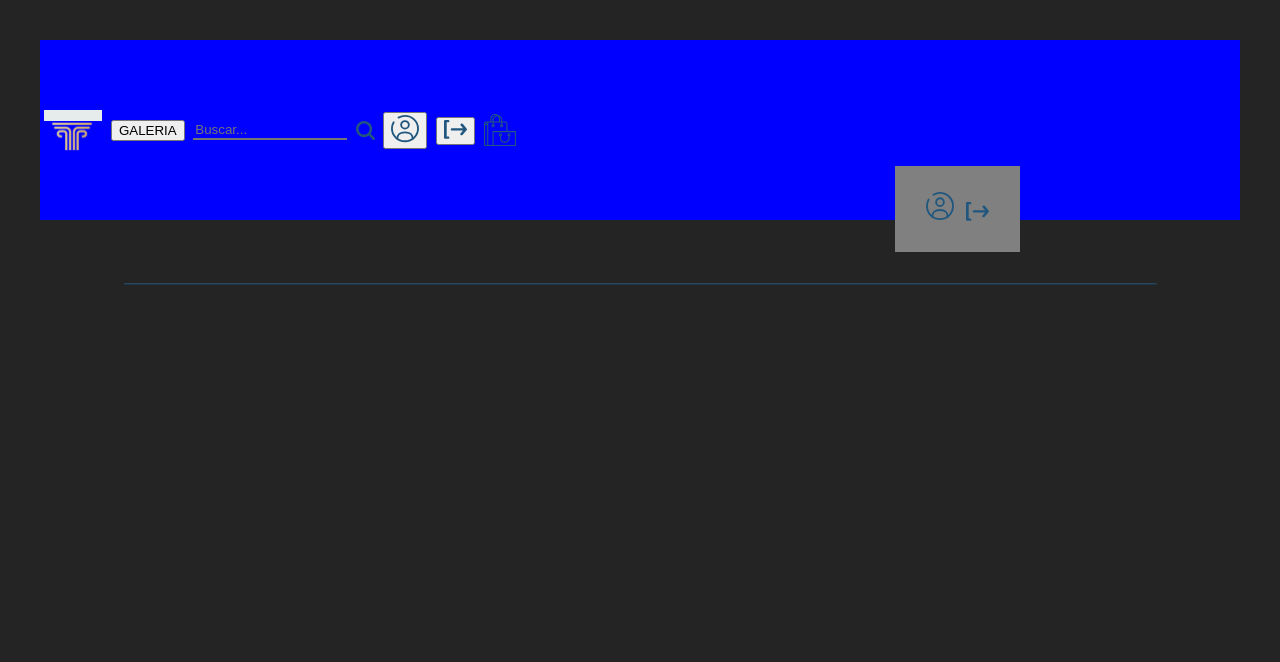
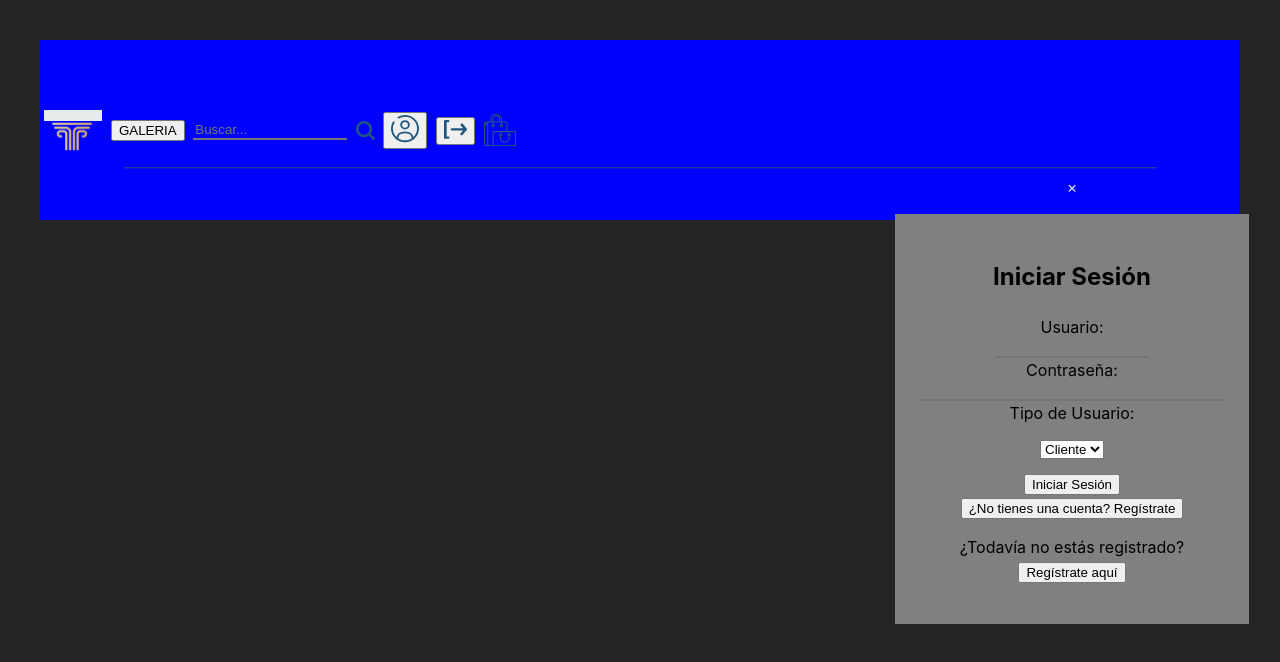
Before and after one commit to angylearns/full_stack-art_gallery, a React (Vite) app in the folder GaleriaColeccionistaFront/: page / in a window 1280 px wide. Both pictures are taken after a click on the button 405 px from the left and 130 px from the top of the page. Shown: the top 662 px of the page. Built offline with nearby package versions, Linux system fonts and the light colour scheme.

Commit message:
arreglo botón de login y paso botones de login y logout como props

```diff
--- a/GaleriaColeccionistaFront/db.json
+++ b/GaleriaColeccionistaFront/db.json
@@ -23,6 +23,12 @@
       "id": "7efe",
       "user_name": "kkkk",
       "password": "123",
+      "userType": "cliente"
+    },
+    {
+      "id": "6191",
+      "user_name": "kikiki",
+      "password": "1234",
       "userType": "cliente"
     }
   ],
@@ -66,6 +72,16 @@
       "email": "driguezc@gmail.com",
       "telephone": "646753432",
       "id_user": "7efe"
+    },
+    {
+      "id": "d902",
+      "first_name": "lalalelele",
+      "last_name": "lililolo",
+      "dni": "12354687l",
+      "birth_date": "1977-12-06",
+      "email": "ezc@gmail.com",
+      "telephone": "646753432",
+      "id_user": "6191"
     }
   ]
 }
--- a/GaleriaColeccionistaFront/src/components/login/Login.jsx
+++ b/GaleriaColeccionistaFront/src/components/login/Login.jsx
@@ -2,7 +2,7 @@ import React, { useState, useEffect } from 'react';
 import './login.css';
 import login from "../../images/login.svg";
 import logout from "../../images/logout.svg";
-
+import Navbar from '../navbar/Navbar';
 
 
 
@@ -10,7 +10,7 @@ import logout from "../../images/logout.svg";
 import { handleLogin, handleRegister } from '../../handlers/loginHandler';
 
 
-function Login() {
+function Login({ isOpen, onClose }) {
     //Variable para ver modal
     const [showModal, setShowModal] = useState(false);
     //Variable saber si estoy en login o en registro
@@ -54,11 +54,13 @@ function Login() {
         await handleRegister(e, setErrorMessage);
     };
 
+
     const handleSubmitLogin = async (e,) => {
         e.preventDefault();
         // Llama a handleRegister pasando setErrorMessage para manejar mensajes de error
         await handleLogin(e, setErrorMessage);
     };
+
 
 
     // Verificar si el usuario está logueado al cargar la aplicación
@@ -72,31 +74,32 @@ function Login() {
         }
     }, []);
 
-    const handleLogout = () => {
-        // Eliminar el usuario del almacenamiento local
-        localStorage.removeItem('user');
-        // Limpiar el estado del usuario en el componente
-        setUser(null);
+    // const handleLogout = () => {
+    //     // Eliminar el usuario del almacenamiento local
+    //     localStorage.removeItem('user');
+    //     // Limpiar el estado del usuario en el componente
+    //     setUser(null);
+    // };
+
+    //PROPS
+    const [mensaje, setMensaje] = useState('');
+
+    const onClick = () => {
+        setMensaje('Mensaje del padre');
     };
-
 
     return (
 
         <>
+            {isOpen && (
+                <div className="modal">
+                    <div className="modal-content">
+                        <span className="close" onClick={onClose}> {/* Utiliza onClose para cerrar el modal */}
+                            &times;
+                        </span>
 
-            <div className="App">
-                <button className="btn-login" onClick={() => setShowModal(true)}>
-                    <img src={login} className='login' alt="Aquí hay una imagen" />
-                </button>
-                <button className='btn-logout'>
-                    <img src={logout} onClick={handleLogout} className='logout' alt="Aquí hay una imagen" />
-                </button>
-                {showModal && (
-                    <div className="modal">
-                        <div className="modal-content">
-                            <span className="close" onClick={() => setShowModal(false)}>
-                                &times;
-                            </span>
+                        <div className="App">
+
                             <h2>{newUser ? "Registrarse" : "Iniciar Sesión"}</h2>
                             <form onSubmit={newUser ? handleSubmitRegister : handleSubmitLogin}>
                                 {newUser && (
@@ -179,12 +182,12 @@ function Login() {
                                     <option value="cliente" >Cliente</option>
                                     <option value="artista" >Artista</option>
                                 </select>
-                                {/* <button type="submit" className='button-submit'>
+                                <button type="submit" className='button-submit'>
                                     {newUser ? "Registrarse" : "Iniciar Sesión"}
-                                </button> */}
-                                <button type="submit" className={newUser ? 'button-submit' : 'button-submit hidden'} id='botonregist'>
-                                    {newUser ? "Regístrate" : "hola"}
                                 </button>
+                                {/* <button type="submit" className={newUser ? 'button-submit' : 'button-submit hidden'} id='botonregist'>
+                                        {newUser ? "Regístrate" : "hola"}
+                                    </button> */}
                             </form>
 
                             <button onClick={handleToggleView}>
@@ -202,10 +205,15 @@ function Login() {
                             )}
                         </div>
                     </div>
-                )}
-            </div>
-            {user && <p>Bienvenido, {user.user_name}.</p>}
 
+                    {/* )} */}
+
+                </div>
+
+                // {user && <p>Bienvenido, {user.user_name}.</p>}
+                //   </div>
+                // </div>
+            )}
         </>
 
     );
--- a/GaleriaColeccionistaFront/src/components/login/login.css
+++ b/GaleriaColeccionistaFront/src/components/login/login.css
@@ -10,9 +10,9 @@
 
 }
 
-.hidden {
+/* .hidden {
     visibility: hidden;
-}
+} */
 
 .login {
     width: 28px;
--- a/GaleriaColeccionistaFront/src/components/navbar/Navbar.jsx
+++ b/GaleriaColeccionistaFront/src/components/navbar/Navbar.jsx
@@ -9,7 +9,7 @@ import line from "../../images/line.svg";
 import Login from '../login/Login';
 
 
-function Navbar() {
+function Navbar({ onClick }) {
 
   const [isLoginOpen, setIsLoginOpen] = useState(false); // Declaración del estado isLoginOpen
 
@@ -17,10 +17,20 @@ function Navbar() {
 
     setIsLoginOpen(true);
   };
-  const handleCloseLogin = () => {
+  // const handleCloseLogin = () => {
 
-    setIsLoginOpen(false);
-  };
+  //   setIsLoginOpen(false);
+  // };
+
+
+  // DESLOGUEARSE
+  const handleLogout = () => {
+    // Eliminar el usuario del almacenamiento local
+    localStorage.removeItem('user');
+    // Limpiar el estado del usuario en el componente
+    setUser(null);
+};
+
 
 
   return (
@@ -41,39 +51,37 @@ function Navbar() {
                 type="text"
                 placeholder="Buscar..."
                 value=''
-                onChange=''
+                onChange={(e) => setSearchValue(e.target.value)}
               />
             </form>
 
             <img src={search} className='search' alt="" />
 
+
+            {/* PROPS */}
+
             <button onClick={handleOpenLogin}>
-
               <img src={login} className='login' alt="login" />
             </button>
 
-            <button onClick={handleCloseLogin}>
+            {/* Corrección: Usar setIsLoginOpen para cambiar el estado y cerrar el modal */}
+            <button onClick={handleLogout}>
               <img src={logout} className='logout' alt="logout" />
             </button>
 
             <img src={shoppingCart} className='shoppingcart' alt="shoppingcart" />
           </div>
+          <div className='linedivider'>
 
-
-
-          <div className='login_logout'>
-
-            <Login isOpen={isLoginOpen} onClose={handleCloseLogin}>
-
-            </Login>
+            <img src={line} className='line' alt="line" />
 
           </div>
+          {/* Corrección: Pasar isLoginOpen y la función para cerrar el modal como props a Login */}
+          <div className='login_logout'>
+            <Login isOpen={isLoginOpen} onClose={() => setIsLoginOpen(false)} />
+          </div>
         </div>
-        <div className='linedivider'>
 
-          <img src={line} className='line' alt="line" />
-
-        </div>
 
       </div >
 
```
